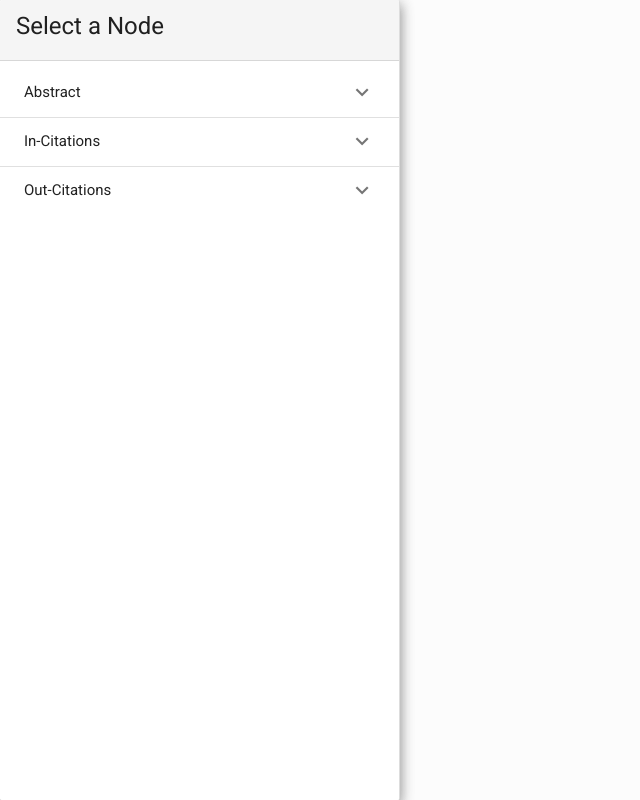
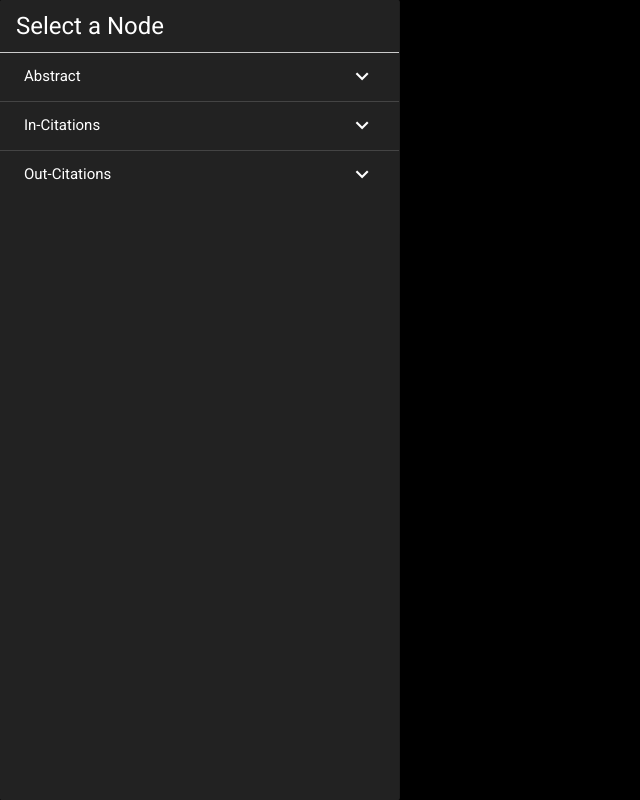
Before and after one commit to the-flying-circus/AnansiPaperWeb, a Django app: page /web/ in a window 1280 px wide. Shown: the whole page, without its empty margins (0-640 px from the left). Run offline with Django 3.2, Linux system fonts and the light colour scheme; data that the repository does not hold is empty; some libraries are stand-ins or nearby versions.

Commit message:
Switch to dark color scheme

```diff
--- a/static/css/web.css
+++ b/static/css/web.css
@@ -4,19 +4,40 @@
     top: 0;
     width: 100%;
     height: 100%;
+    background-color: black;
 }
 
 #web-container {
     width: 100%;
     height: 100%;
-    background-color: #fcfcfc;
 }
 
 a {
     word-break: break-all;
 }
 
-.navdrawer-permanent {
+.navdrawer {
     min-width: 25rem;
     width: 20%;
+    color: white;
+    background-color: #222;
 }
+
+.navdrawer-content, .navdrawer-header, .navdrawer .list-group-item, .navdrawer .expansion-panel-icon {
+    color: white !important;
+    background-color: #222;
+}
+
+.navdrawer-header, .navdrawer-header h3 {
+    margin: 0;
+    border-color: #ccc;
+}
+
+.navdrawer .list-group-item {
+    border-color: #444;
+}
+
+.navdrawer .expansion-panel-toggler:hover, .navdrawer .expansion-panel-toggler:focus {
+    color: white;
+    background-color: #222;
+}
--- a/static/js/web.js
+++ b/static/js/web.js
@@ -41,6 +41,7 @@ function main() {
     svg.append('svg:defs').append('svg:marker')
         .attr('id', 'end-arrow')
         .attr('viewBox', '0 -5 10 10')
+        .attr('fill', 'white')
         .attr('refX', 7)
         .attr('markerWidth', 8)
         .attr('markerHeight', 8)
@@ -58,7 +59,7 @@ function main() {
         .data(links)
         .enter().append("line")
         .attr("stroke-width", 1)
-        .attr("stroke", "black")
+        .attr("stroke", "white")
         .attr("marker-end", "url(#end-arrow)");
 
     const nodeElements = g.selectAll("circle")
@@ -87,7 +88,7 @@ function main() {
     }
 
     function getTextColor(node, neighbors) {
-        return neighbors.includes(node.id) ? "black" : "grey";
+        return neighbors.includes(node.id) ? "white" : "#ddd";
     }
 
     function calcNodeRadius(node) {
@@ -100,7 +101,7 @@ function main() {
     }
 
     function getLinkColor(node, link) {
-        return isNeighborLink(node, link) ? "black" : "grey";
+        return isNeighborLink(node, link) ? "white" : "#ccc";
     }
 
     function getNeighbors(node) {
```
